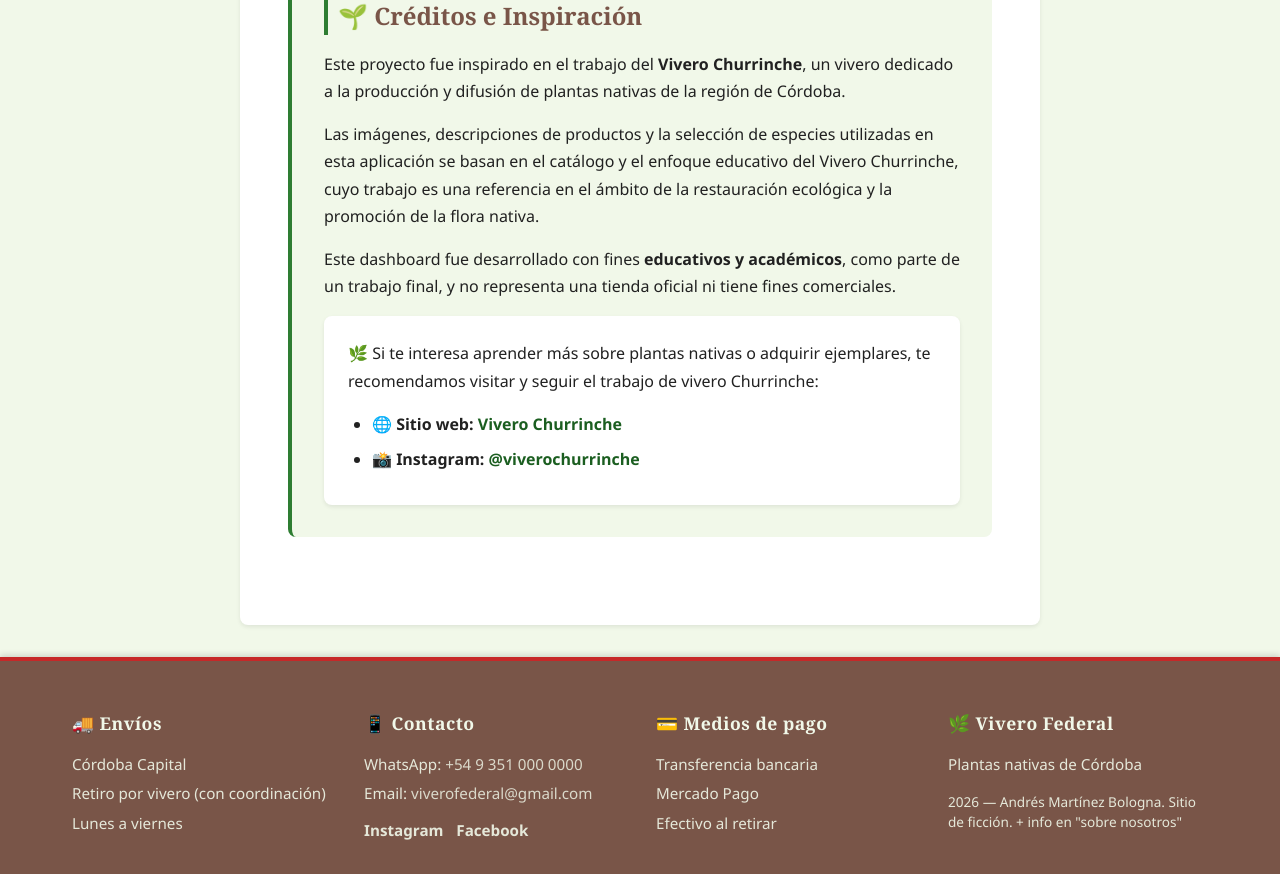
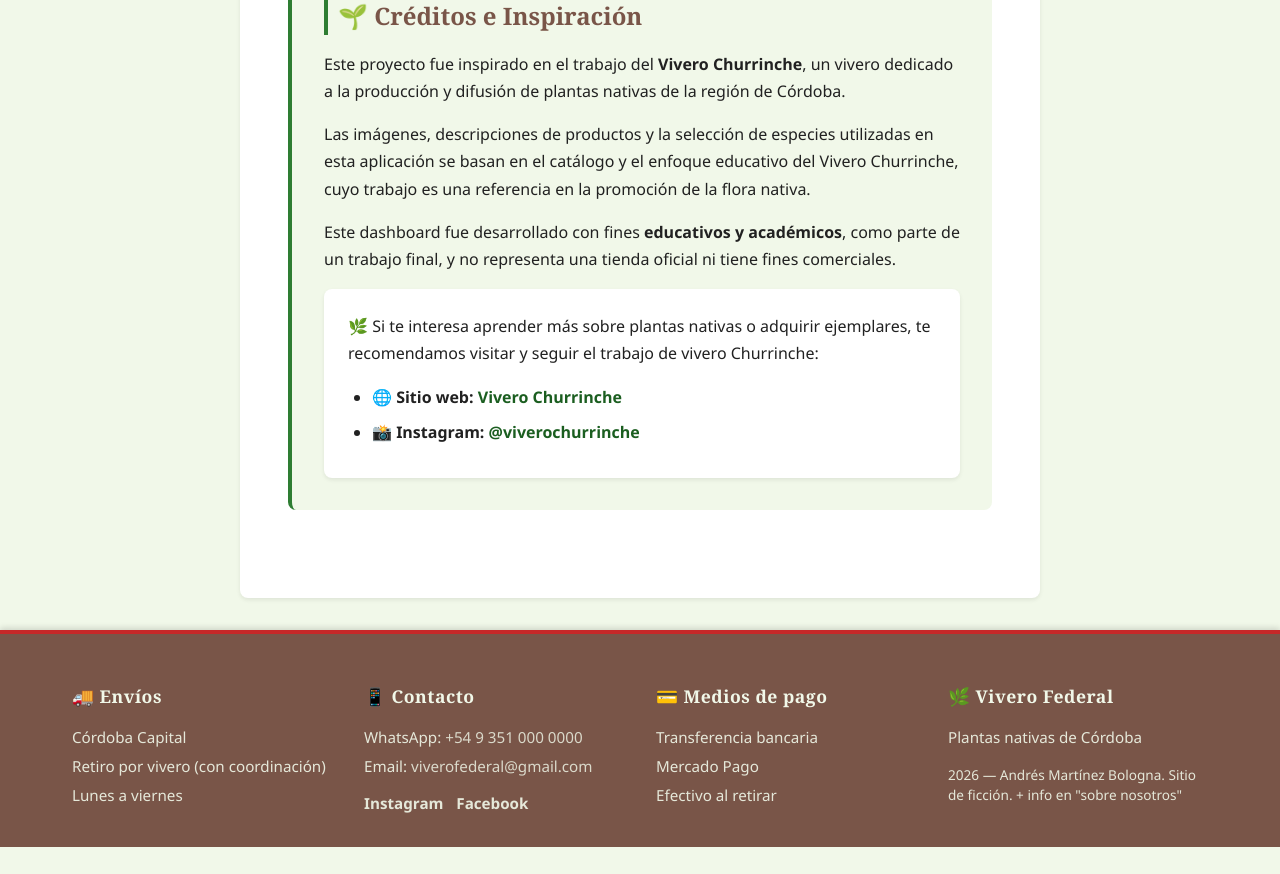
Before and after one commit to AndyMartinezB/UTN-reactjs-trabajofinal, a React (Vite) app: page /about in a window 1280 px wide. Shown: the part 1460-2334 px from the top of the page. After the commit the page ends 2307 px from the top, so only its background shows below. Built offline with nearby package versions, Linux system fonts and the light colour scheme; no server answers.

Commit message:
docs: edit aboutThis

```diff
--- a/src/views/AboutThis.jsx
+++ b/src/views/AboutThis.jsx
@@ -113,8 +113,7 @@
               Las imágenes, descripciones de productos y la selección de
               especies utilizadas en esta aplicación se basan en el catálogo y
               el enfoque educativo del Vivero Churrinche, cuyo trabajo es una
-              referencia en el ámbito de la restauración ecológica y la
-              promoción de la flora nativa.
+              referencia en la promoción de la flora nativa.
             </p>
 
             <p>
```
